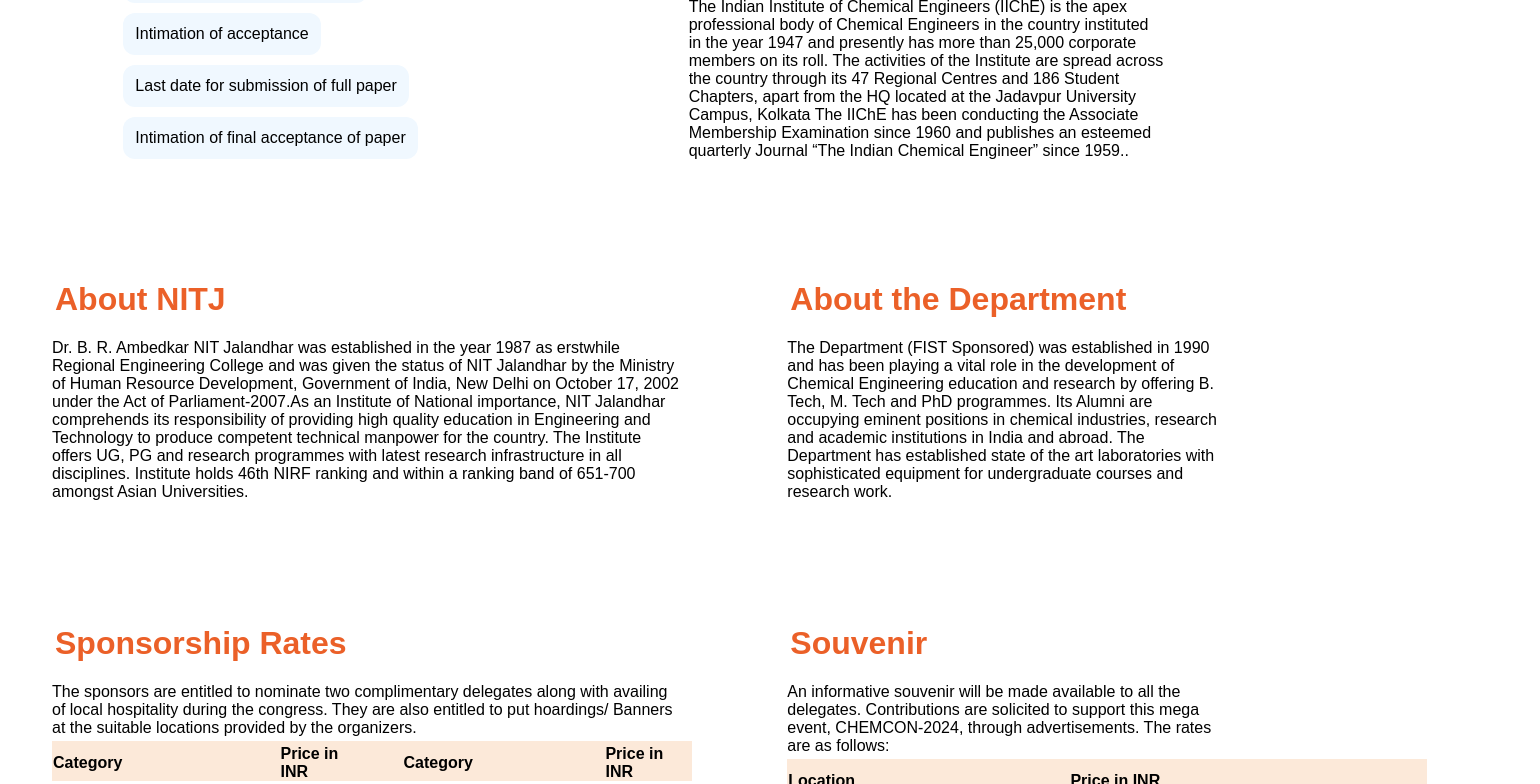
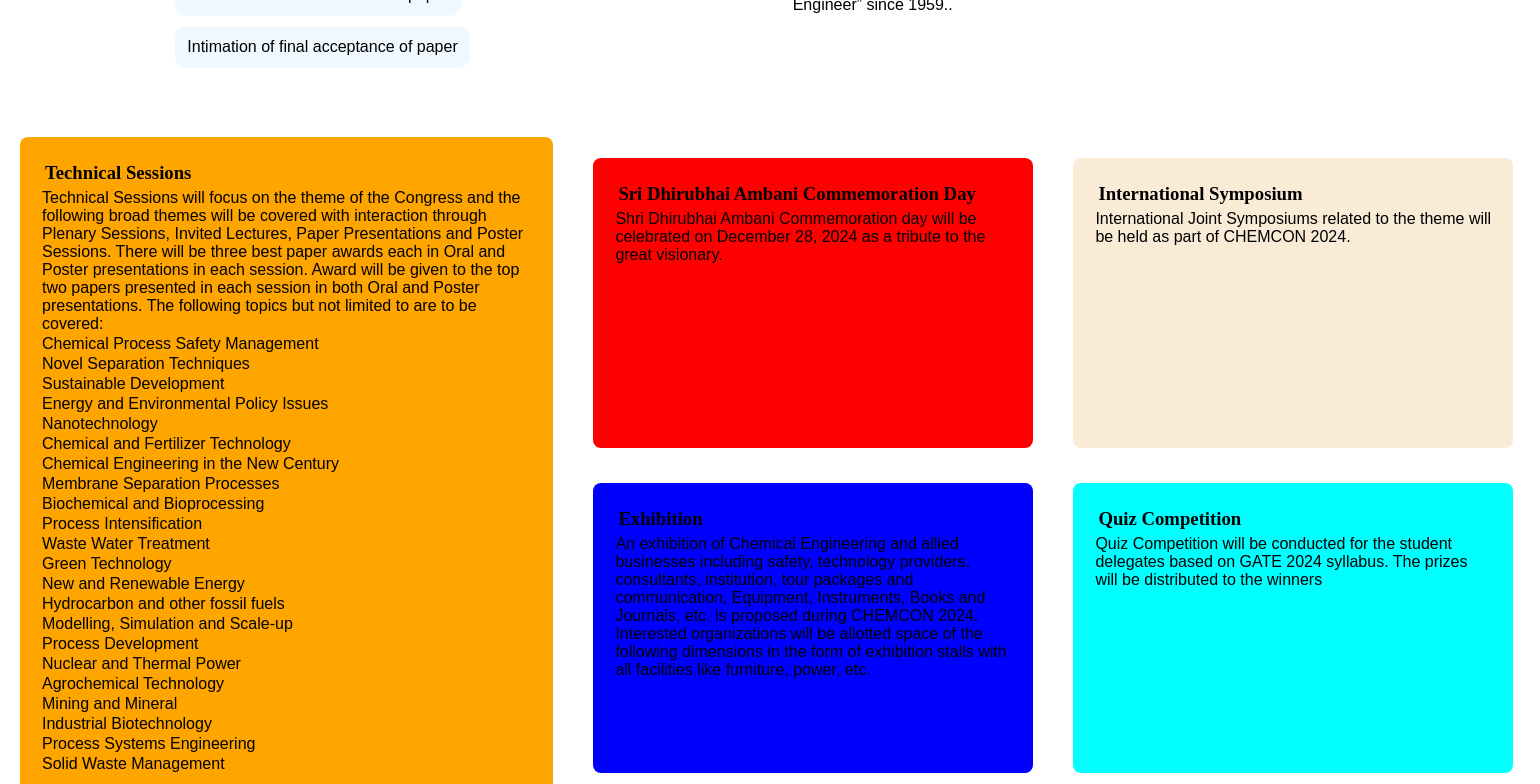
Before and after one commit to aaryanrajputhere/xceed-chemcon, a React (Vite) app: page / in a window 1280 px wide. Shown: the part 1960-2744 px from the top of the page, 1540 px wide, since content can reach past the window. Built offline with nearby package versions, Linux system fonts and the light colour scheme.

Commit message:
Added Events

```diff
--- a/src/Components/Home/Home.jsx
+++ b/src/Components/Home/Home.jsx
@@ -221,6 +221,79 @@
           </p>
         </div>
       </div>
+      <div className={HomeStyle.ourEvents}>
+        <div className={HomeStyle.event1}>
+          <h3>Technical Sessions</h3>
+          <p>
+            Technical Sessions will focus on the theme of the Congress and the
+            following broad themes will be covered with interaction through
+            Plenary Sessions, Invited Lectures, Paper Presentations and Poster
+            Sessions. There will be three best paper awards each in Oral and
+            Poster presentations in each session. Award will be given to the top
+            two papers presented in each session in both Oral and Poster
+            presentations. The following topics but not limited to are to be
+            covered:
+          </p>
+          <p>Chemical Process Safety Management</p>
+          <p>Novel Separation Techniques</p>
+          <p>Sustainable Development</p>
+          <p>Energy and Environmental Policy Issues</p>
+          <p>Nanotechnology</p>
+          <p>Chemical and Fertilizer Technology</p>
+          <p>Chemical Engineering in the New Century</p>
+          <p>Membrane Separation Processes</p>
+          <p>Biochemical and Bioprocessing</p>
+          <p>Process Intensification</p>
+          <p>Waste Water Treatment</p>
+          <p>Green Technology</p>
+          <p>New and Renewable Energy</p>
+          <p>Hydrocarbon and other fossil fuels</p>
+          <p>Modelling, Simulation and Scale-up</p>
+          <p>Process Development</p>
+          <p>Nuclear and Thermal Power</p>
+          <p>Agrochemical Technology</p>
+          <p>Mining and Mineral</p>
+          <p>Industrial Biotechnology</p>
+          <p>Process Systems Engineering</p>
+          <p>Solid Waste Management</p>
+        </div>
+        <div className={HomeStyle.eventSquare}>
+          <div className={HomeStyle.event2}>
+            <h3>Sri Dhirubhai Ambani Commemoration Day</h3>
+            <p>
+              Shri Dhirubhai Ambani Commemoration day will be celebrated on
+              December 28, 2024 as a tribute to the great visionary.
+            </p>
+          </div>
+          <div className={HomeStyle.event3}>
+            <h3>International Symposium</h3>
+            <p>
+              International Joint Symposiums related to the theme will be held
+              as part of CHEMCON 2024.
+            </p>
+          </div>
+          <div className={HomeStyle.event4}>
+            <h3>Exhibition</h3>
+            <p>
+              An exhibition of Chemical Engineering and allied businesses
+              including safety, technology providers, consultants, institution,
+              tour packages and communication, Equipment, Instruments, Books and
+              Journals, etc. is proposed during CHEMCON 2024. Interested
+              organizations will be allotted space of the following dimensions
+              in the form of exhibition stalls with all facilities like
+              furniture, power, etc.
+            </p>
+          </div>
+          <div className={HomeStyle.event5}>
+            <h3>Quiz Competition</h3>
+            <p>
+              Quiz Competition will be conducted for the student delegates based
+              on GATE 2024 syllabus. The prizes will be distributed to the
+              winners
+            </p>
+          </div>
+        </div>
+      </div>
       <div className={HomeStyle.about1}>
         <div className={HomeStyle.aboutNitj}>
           <h1>About NITJ</h1>
--- a/src/Components/Home/Home.module.css
+++ b/src/Components/Home/Home.module.css
@@ -331,7 +331,7 @@
   position: relative;
 }
 .tableHead {
-  width: 50%;
+  width: 30%;
   height: 40px;
   --tw-bg-opacity: 1;
   background-color: hsl(27 86% 92% / var(--tw-bg-opacity));
@@ -348,3 +348,49 @@
 .rightColumn {
   padding-left: 40px;
 }
+.ourEvents {
+  display: flex;
+  flex-direction: row;
+  justify-content: space-evenly;
+  align-items: center;
+  height: 700px;
+}
+.event1,
+.event2,
+.event3,
+.event4,
+.event5 {
+  margin: 20px;
+  padding: 20px;
+  margin-top: 15px;
+  background-color: orange;
+  border-radius: 0.5rem;
+}
+.event1 {
+  width: 980px;
+}
+
+.event2,
+.event3,
+.event4,
+.event5 {
+  height: 250px;
+  width: 400px;
+}
+.event2 {
+  background-color: red;
+}
+.event3 {
+  background-color: antiquewhite;
+}
+.event4 {
+  background-color: blue;
+}
+.event5 {
+  background-color: aqua;
+}
+
+.eventSquare {
+  display: flex;
+  flex-wrap: wrap;
+}
```
